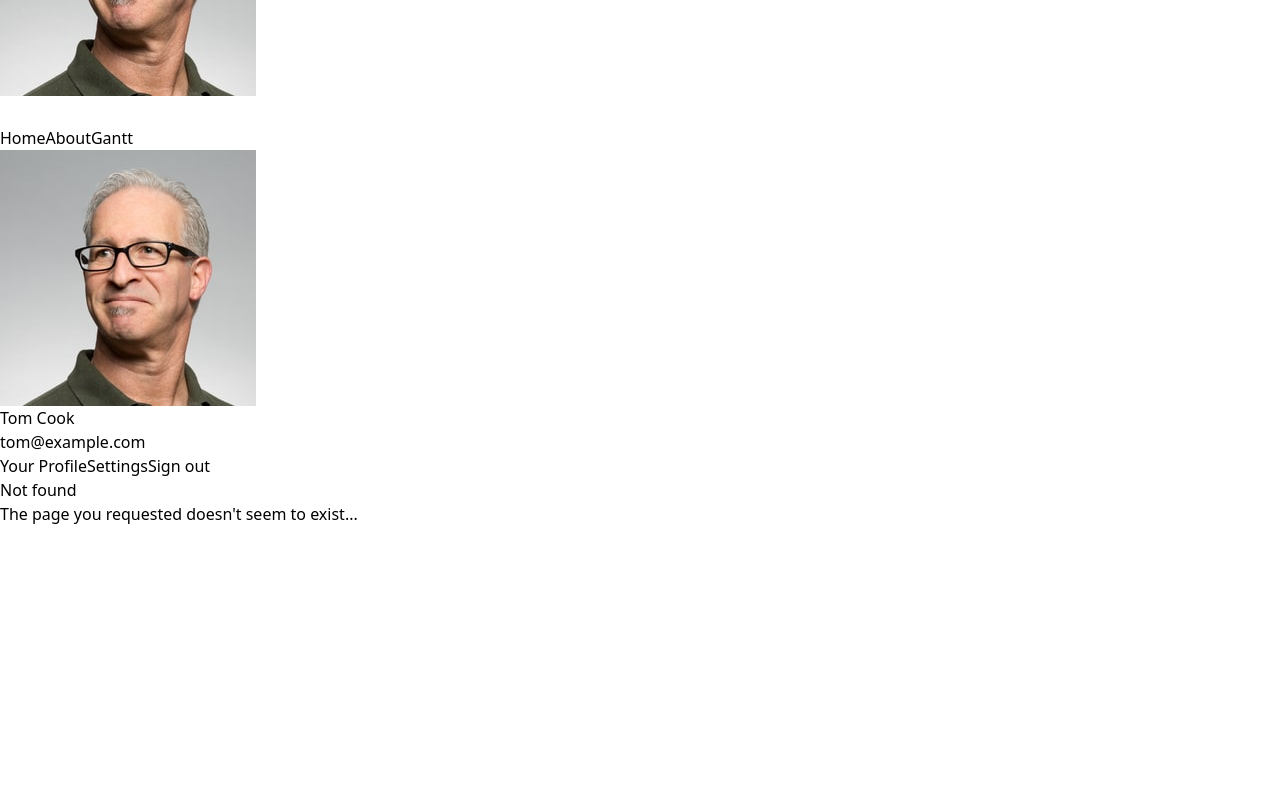
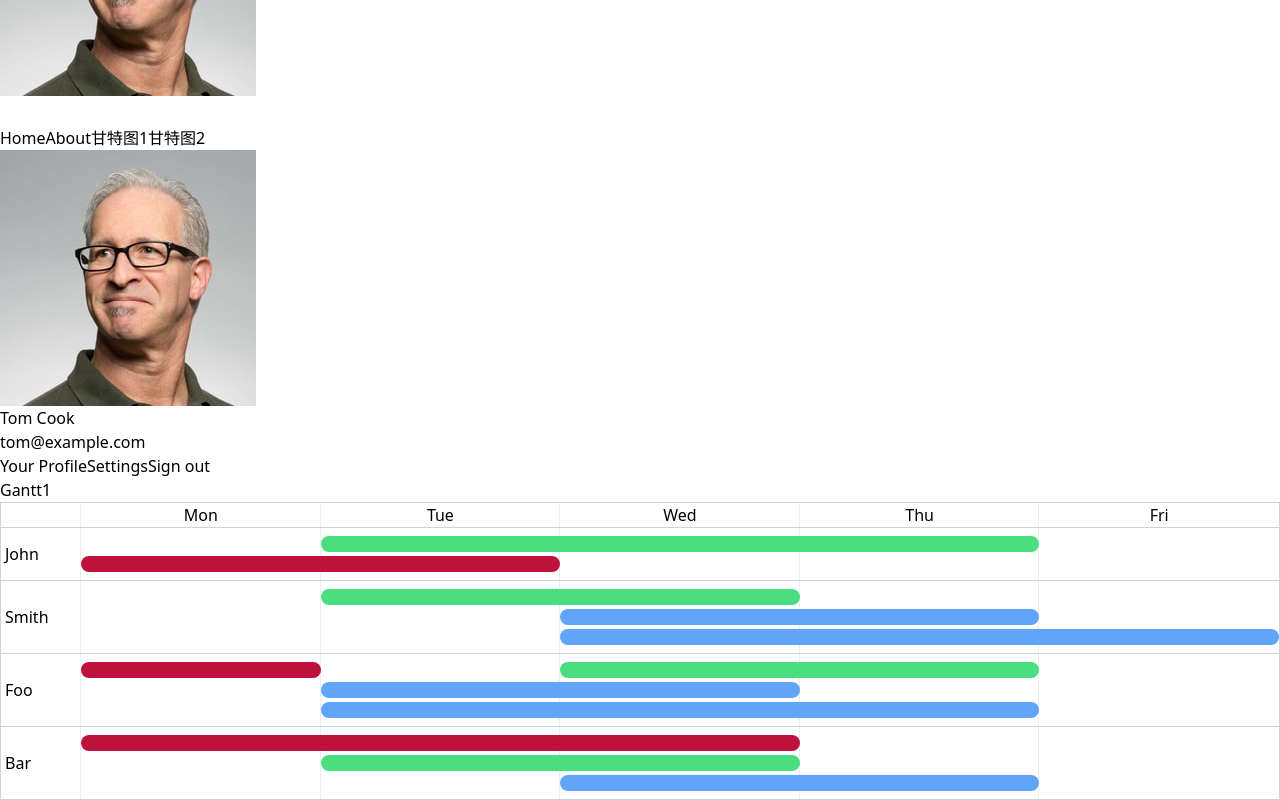
Before and after one commit to qinjinling/vite-tailwind-starter, a Vue app: page /gantt1 in a window 1280 px wide. Before the commit this address had no page. Shown: the part 1378-2178 px from the top of the page. Before the commit the page ends 1904 px from the top, so only its background shows below. Built offline with nearby package versions, Linux system fonts and the light colour scheme; a web font is replaced by a local one.

Commit message:
重构甘特图组件，添加 Gantt1 和 Gantt2 视图，更新 Tailwind CSS 依赖项

```diff
--- a/package.json
+++ b/package.json
@@ -7,13 +7,13 @@
     "build": "cross-env NODE_ENV=production vite build"
   },
   "dependencies": {
-    "@tailwindcss/aspect-ratio": "^0.4.2",
-    "@tailwindcss/forms": "^0.5.9",
-    "@tailwindcss/typography": "^0.5.15",
     "vue": "^3.5.13",
     "vue-router": "^4.5.0"
   },
   "devDependencies": {
+    "@tailwindcss/aspect-ratio": "^0.4.2",
+    "@tailwindcss/forms": "^0.5.10",
+    "@tailwindcss/typography": "^0.5.16",
     "@vitejs/plugin-vue": "^4.6.2",
     "@vue/compiler-sfc": "^3.5.13",
     "autoprefixer": "^10.4.20",
--- a/src/App.vue
+++ b/src/App.vue
@@ -248,7 +248,8 @@ export default defineComponent({
     links: [
       { text: 'Home', to: '/' },
       { text: 'About', to: '/about' },
-      { text: 'Gantt', to: '/gantt' },
+      { text: '甘特图1', to: '/gantt1' },
+      { text: '甘特图2', to: '/gantt2' },
     ],
   }),
 })
--- a/src/routes.js
+++ b/src/routes.js
@@ -1,12 +1,14 @@
 import Home from './views/Home.vue'
 import About from './views/About.vue'
-import Gantt from './views/Gantt.vue'
+import Gantt1 from './views/Gantt1.vue'
+import Gantt2 from './views/Gantt2.vue'
 import NotFound from './views/NotFound.vue'
 
 /** @type {import('vue-router').RouterOptions['routes']} */
 export let routes = [
   { path: '/', component: Home, meta: { title: 'Home' } },
   { path: '/about', component: About, meta: { title: 'About' } },
-  { path: '/gantt', component: Gantt, meta: { title: 'Gantt' } },
+  { path: '/gantt1', component: Gantt1, meta: { title: 'Gantt1' } },
+  { path: '/gantt2', component: Gantt2, meta: { title: 'Gantt2' } },
   { path: '/:path(.*)', component: NotFound },
 ]
--- a/src/views/Gantt.vue
+++ /dev/null
@@ -1,10 +0,0 @@
-<template>
-  <div class="flex flex-col space-y-2 p-4 bg-gray-100 h-64 w-full rounded-md borer border-gray-300">
-    <div class="flex-1 bg-blue-500 h-6 transition duration-300 ease-in-out"></div>
-    <div class="flex-1 bg-green-500 h-6 transition duration-300 ease-in-out"></div>
-    <div class="flex-1 bg-red-500 h-6 transition duration-300 ease-in-out"></div>
-    <div class="text-gray-700 text-center">Gantt Chart</div>
-    <img src="https://placehold.co/100x50" alt="Placeholder Iamge" class="mx-auto mt-2" />
-    <div class="text-gray-700 text-sm mt-2">This is a simple Gantt Chart built with Tailwind CSS.</div>
-  </div>
-</template>
--- /dev/null
+++ b/src/views/Gantt1.vue
@@ -0,0 +1,122 @@
+<!-- https://phuoc.ng/collection/css-grid/create-a-gantt-chart/ -->
+<template>
+  <div class="gantt">
+    <div class="gantt__lines">
+        <div></div>
+        <div></div>
+        <div></div>
+        <div></div>
+        <div></div>
+    </div>
+
+    <!-- Header -->
+    <div class="gantt__period">
+        <div></div>
+        <div>Mon</div>
+        <div>Tue</div>
+        <div>Wed</div>
+        <div>Thu</div>
+        <div>Fri</div>
+    </div>
+
+    <div class="gantt__row">
+        <div class="gantt__assign">John</div>
+        <div class="gantt__tasks">
+            <div class="gantt__task gantt__task--done" style="grid-column: 2 / 5"></div>
+            <div class="gantt__task gantt__task--overdue" style="grid-column: 1 / 3"></div>
+        </div>
+    </div>
+
+    <div class="gantt__row">
+        <div class="gantt__assign">Smith</div>
+        <div class="gantt__tasks">
+            <div class="gantt__task gantt__task--done" style="grid-column: 2 / 4"></div>
+            <div class="gantt__task gantt__task--todo" style="grid-column: 3 / 5"></div>
+            <div class="gantt__task gantt__task--todo" style="grid-column: 3 / 6"></div>
+        </div>
+    </div>
+
+    <div class="gantt__row">
+        <div class="gantt__assign">Foo</div>
+        <div class="gantt__tasks">
+            <div class="gantt__task gantt__task--overdue" style="grid-column: 1 / 2"></div>
+            <div class="gantt__task gantt__task--done" style="grid-column: 3 / 5"></div>
+            <div class="gantt__task gantt__task--todo" style="grid-column: 2 / 4"></div>
+            <div class="gantt__task gantt__task--todo" style="grid-column: 2 / 5"></div>
+        </div>
+    </div>
+
+    <div class="gantt__row">
+        <div class="gantt__assign">Bar</div>
+        <div class="gantt__tasks">
+            <div class="gantt__task gantt__task--overdue" style="grid-column: 1 / 4"></div>
+            <div class="gantt__task gantt__task--done" style="grid-column: 2 / 4"></div>
+            <div class="gantt__task gantt__task--todo" style="grid-column: 3 / 5"></div>
+        </div>
+    </div>
+</div>
+</template>
+
+<script setup>
+
+</script>
+
+<style scoped>
+.gantt {
+  border: 1px solid rgb(203 213 225);
+  position: relative;
+  width: 100%;
+}
+.gantt__lines {
+  position: absolute;
+  left: 0;
+  top: 0;
+  height: 100%;
+  width: 100%;
+  z-index: -1;
+
+  display: grid;
+  grid-template-columns: 5rem repeat(5, 1fr);
+  grid-template-rows: 1fr;
+}
+.gantt__lines div {
+    border-right: 1px solid rgb(203 213 225 / 0.4);
+}
+.gantt__period {
+  display: grid;
+  grid-template-columns: 5rem repeat(5, 1fr);
+}
+.gantt__period div {
+  display: flex;
+  justify-content: center;
+  align-items: center;
+}
+.gantt__row {
+  display: grid;
+  grid-template-columns: 5rem 1fr;
+  align-items: center;
+  border-top: 1px solid rgb(203 213 225);
+  padding: 0.5rem 0;
+}
+.gantt__assign {
+  padding: 0 0.25rem;
+}
+.gantt__tasks {
+  display: grid;
+  grid-row-gap: 0.25rem;
+  grid-template-columns: repeat(5, 1fr);
+}
+.gantt__task {
+    border-radius: 9999px;
+    height: 1rem;
+}
+.gantt__task--done {
+    background: rgb(74 222 128);
+}
+.gantt__task--todo {
+    background: rgb(96 165 250);
+}
+.gantt__task--overdue {
+    background: rgb(190 18 60);
+}
+</style>
--- /dev/null
+++ b/src/views/Gantt2.vue
@@ -0,0 +1,12 @@
+<template>
+  <div>
+    <h1>Gantt2</h1>
+  </div>
+</template>
+
+<script setup>
+
+</script>
+
+<style scoped>
+</style>
```
Also changed, not shown: 1 other file (tests, documents, lock files or other folders).
